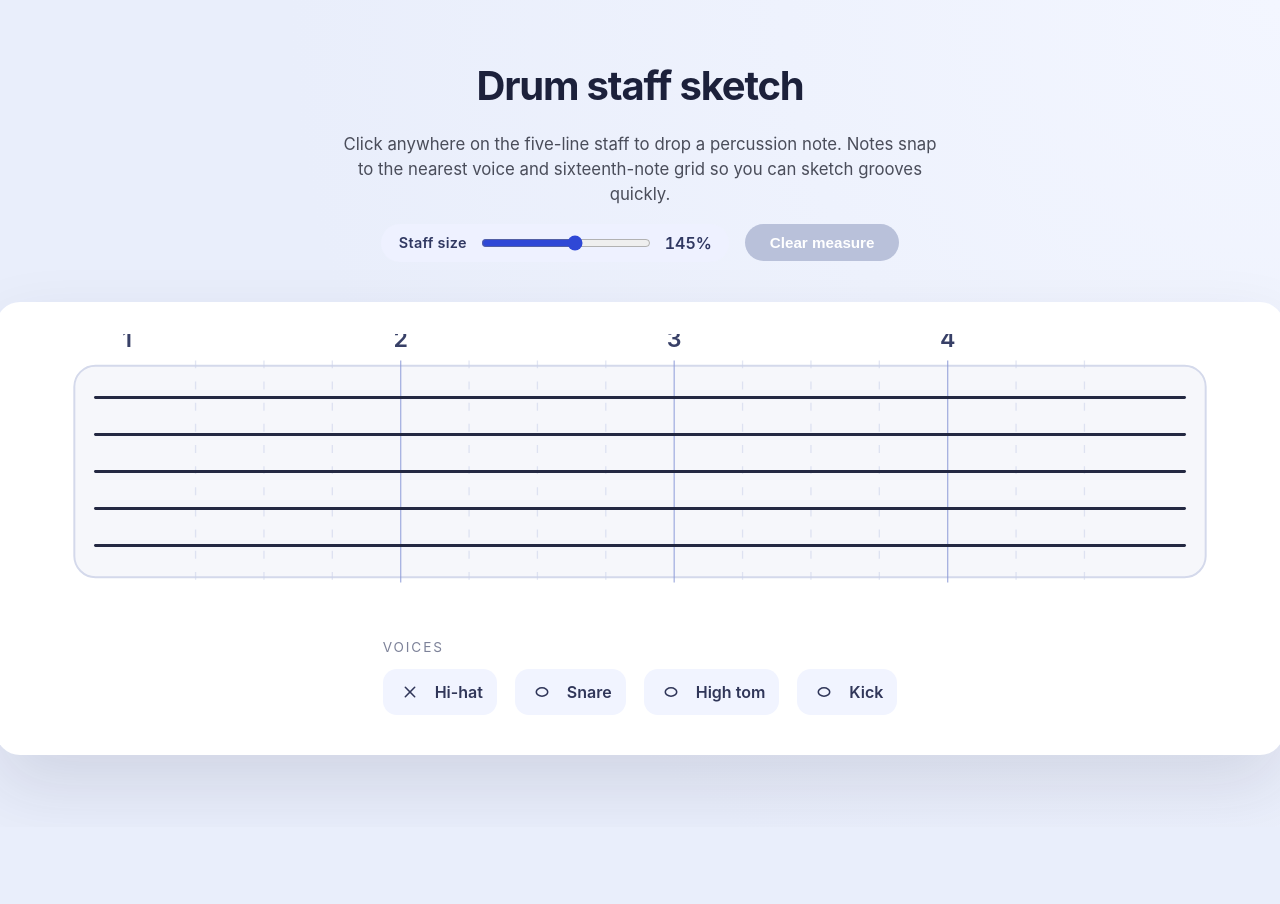
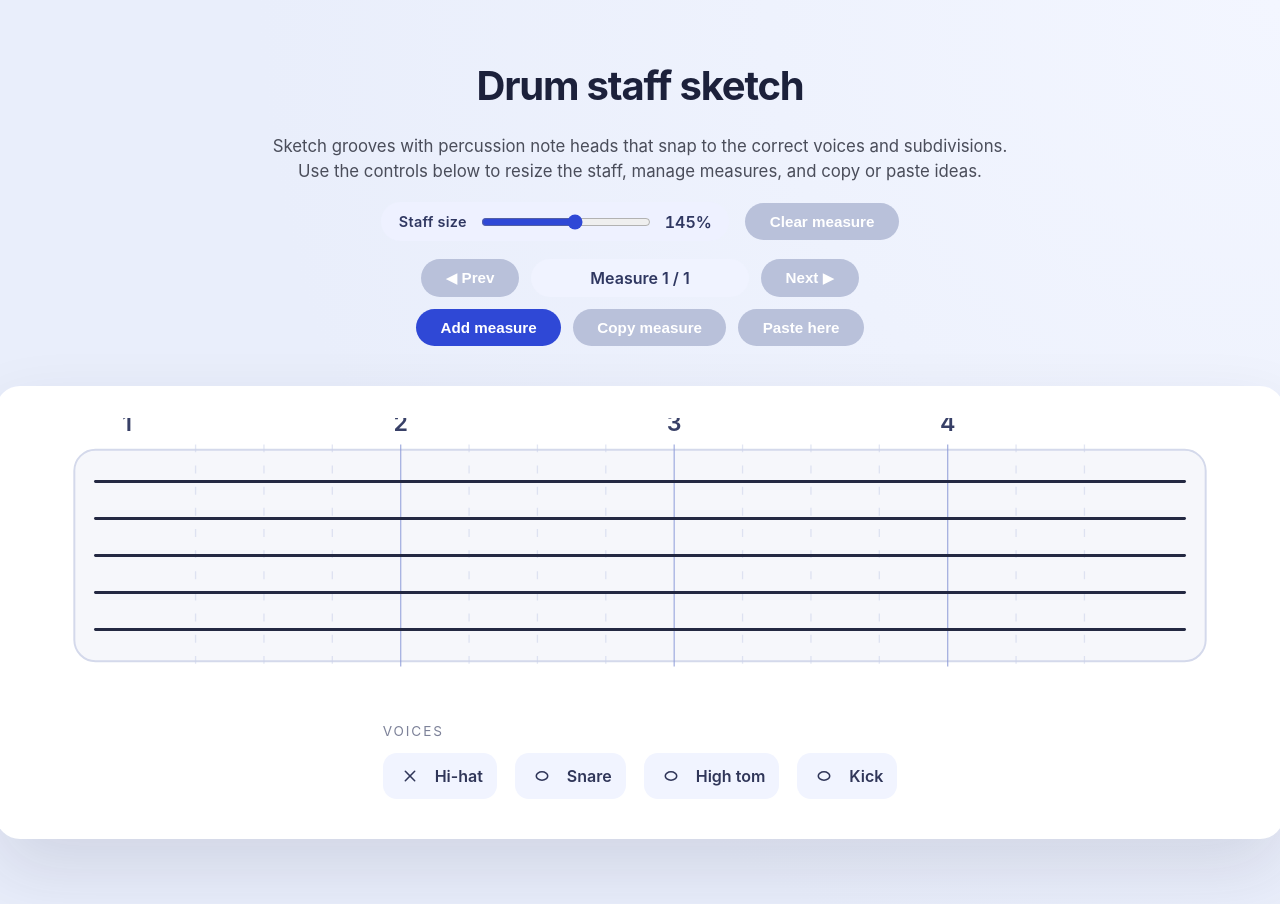
Before and after one commit to chosundeveloper/drumsheet, a React (Vite) app: page / in a window 1280 px wide. Shown: the top 904 px of the page. Before the commit the page ends 827 px from the top, so only its background shows below. Built offline with nearby package versions, Linux system fonts and the light colour scheme.

Commit message:
Support multi-measure copy and paste

```diff
--- a/src/App.css
+++ b/src/App.css
@@ -9,11 +9,11 @@
 }
 
 .intro {
-  max-width: 600px;
+  max-width: 760px;
   text-align: center;
   display: flex;
   flex-direction: column;
-  gap: 16px;
+  gap: 18px;
 }
 
 .intro h1 {
@@ -36,7 +36,7 @@
   gap: 16px;
 }
 
-.controls button {
+.pill-button {
   border: none;
   padding: 0.65em 1.6em;
   font-size: 0.95rem;
@@ -48,13 +48,13 @@
   transition: transform 0.2s ease, box-shadow 0.2s ease, background 0.2s ease;
 }
 
-.controls button:hover:not(:disabled) {
+.pill-button:hover:not(:disabled) {
   transform: translateY(-1px);
   box-shadow: 0 10px 22px rgba(47, 72, 214, 0.25);
   background: #1f39c4;
 }
 
-.controls button:disabled {
+.pill-button:disabled {
   background: #b9c1da;
   cursor: default;
   box-shadow: none;
@@ -85,6 +85,31 @@
   min-width: 46px;
   text-align: right;
   font-variant-numeric: tabular-nums;
+}
+
+.measure-controls {
+  display: flex;
+  flex-direction: column;
+  gap: 12px;
+  align-items: center;
+}
+
+.measure-navigation,
+.measure-actions {
+  display: flex;
+  align-items: center;
+  flex-wrap: wrap;
+  justify-content: center;
+  gap: 12px;
+}
+
+.measure-indicator {
+  font-weight: 600;
+  color: #2f3761;
+  background: #f0f3ff;
+  border-radius: 999px;
+  padding: 0.45em 1.2em;
+  min-width: 180px;
 }
 
 .staff-card {
@@ -234,4 +259,8 @@
     width: 100%;
     max-width: 220px;
   }
+
+  .measure-indicator {
+    min-width: auto;
+  }
 }
--- a/src/App.tsx
+++ b/src/App.tsx
@@ -12,8 +12,15 @@ const NOTE_ROWS = [
 type NoteRow = (typeof NOTE_ROWS)[number]
 type NoteRowId = NoteRow['id']
 
-type PlacedNote = {
+type MeasureNote = {
   column: number
+  rowId: NoteRowId
+}
+
+type HoverSlot = {
+  measure: number
+  column: number
+  columnInMeasure: number
   rowId: NoteRowId
 }
 
@@ -27,6 +34,18 @@ const STAFF = {
   beats: 4,
 } as const
 
+const COLUMN_STEP =
+  (STAFF.width - STAFF.paddingX * 2) / (STAFF.subdivisions - 1)
+const topLineY = STAFF.paddingY
+const noteStep = STAFF.lineSpacing / 2
+const staffHeight =
+  STAFF.paddingY * 2 + STAFF.lineSpacing * (STAFF.lines - 1)
+
+const yForRow = (row: number) => topLineY + (row - 1) * noteStep
+const xForColumn = (column: number) => STAFF.paddingX + column * COLUMN_STEP
+
+const MAX_HOVER_DISTANCE = noteStep * 1.25
+
 const ZOOM = {
   min: 1,
   max: 1.8,
@@ -34,35 +53,23 @@ const ZOOM = {
   default: 1.45,
 } as const
 
-const topLineY = STAFF.paddingY
-const noteStep = STAFF.lineSpacing / 2
-const staffHeight =
-  STAFF.paddingY * 2 + STAFF.lineSpacing * (STAFF.lines - 1)
-const contentWidth = STAFF.width - STAFF.paddingX * 2
-const columnStep =
-  STAFF.subdivisions > 1 ? contentWidth / (STAFF.subdivisions - 1) : contentWidth
-
-const staffLines = Array.from(
-  { length: STAFF.lines },
-  (_, index) => topLineY + index * STAFF.lineSpacing,
-)
-
-const columns = Array.from({ length: STAFF.subdivisions }, (_, index) => index)
-
-const beatMarkers = Array.from({ length: STAFF.beats }, (_, index) => index)
-
-const yForRow = (row: number) => topLineY + (row - 1) * noteStep
-const xForColumn = (column: number) => STAFF.paddingX + column * columnStep
-
-const MAX_HOVER_DISTANCE = noteStep * 1.25
-
 function App() {
   const svgRef = useRef<SVGSVGElement | null>(null)
-  const [notes, setNotes] = useState<PlacedNote[]>([])
-  const [hoverSlot, setHoverSlot] = useState<PlacedNote | null>(null)
+  const [measures, setMeasures] = useState<MeasureNote[][]>([[]])
+  const [currentMeasure, setCurrentMeasure] = useState(0)
+  const [clipboard, setClipboard] = useState<MeasureNote[] | null>(null)
+  const [hoverSlot, setHoverSlot] = useState<HoverSlot | null>(null)
   const [zoom, setZoom] = useState<number>(ZOOM.default)
 
-  const scaledWidth = Math.round(STAFF.width * zoom)
+  const measureSize = STAFF.subdivisions
+  const totalMeasures = measures.length
+  const totalColumns = totalMeasures * measureSize
+  const staffWidth =
+    totalColumns > 1
+      ? STAFF.paddingX * 2 + COLUMN_STEP * (totalColumns - 1)
+      : STAFF.width
+
+  const scaledWidth = Math.round(staffWidth * zoom)
   const zoomLabel = `${Math.round(zoom * 100)}%`
 
   const rowsById = useMemo(() => {
@@ -71,17 +78,43 @@ function App() {
     return map
   }, [])
 
-  const sortedNotes = useMemo(
+  const renderNotes = useMemo(
     () =>
-      [...notes].sort((a, b) => {
+      measures.flatMap((measureNotes, measureIndex) =>
+        measureNotes.map((note) => ({
+          column: note.column + measureIndex * measureSize,
+          rowId: note.rowId,
+        })),
+      ),
+    [measures, measureSize],
+  )
+
+  const sortedNotes = useMemo(() => {
+    const notesCopy = [...renderNotes]
+    notesCopy.sort((a, b) => {
       if (a.column === b.column) {
-          return NOTE_ROWS.findIndex((row) => row.id === a.rowId) -
+        return (
+          NOTE_ROWS.findIndex((row) => row.id === a.rowId) -
           NOTE_ROWS.findIndex((row) => row.id === b.rowId)
+        )
       }
       return a.column - b.column
-      }),
-    [notes],
+    })
+    return notesCopy
+  }, [renderNotes])
+
+  const columns = useMemo(
+    () => Array.from({ length: totalColumns }, (_, index) => index),
+    [totalColumns],
   )
+
+  const beatMarkers = useMemo(
+    () => Array.from({ length: totalMeasures * STAFF.beats }, (_, index) => index),
+    [totalMeasures],
+  )
+
+  const currentMeasureNotes = measures[currentMeasure] ?? []
+  const hasClipboard = clipboard !== null && clipboard.length > 0
 
   const handlePointerMove = (event: React.MouseEvent<SVGSVGElement>) => {
     if (!svgRef.current) {
@@ -89,15 +122,15 @@ function App() {
     }
 
     const rect = svgRef.current.getBoundingClientRect()
-    const scaleX = STAFF.width / rect.width
+    const scaleX = staffWidth / rect.width
     const scaleY = staffHeight / rect.height
     const x = (event.clientX - rect.left) * scaleX
     const y = (event.clientY - rect.top) * scaleY
 
-    const rawColumn = (x - STAFF.paddingX) / columnStep
+    const rawColumn = (x - STAFF.paddingX) / COLUMN_STEP
     const column = Math.round(rawColumn)
 
-    if (column < 0 || column >= STAFF.subdivisions) {
+    if (column < 0 || column >= totalColumns) {
       setHoverSlot(null)
       return
     }
@@ -119,7 +152,10 @@ function App() {
       return
     }
 
-    setHoverSlot({ column, rowId: closestRow.id })
+    const measure = Math.floor(column / measureSize)
+    const columnInMeasure = column % measureSize
+
+    setHoverSlot({ measure, column, columnInMeasure, rowId: closestRow.id })
   }
 
   const handleMouseLeave = () => {
@@ -131,26 +167,76 @@ function App() {
       return
     }
 
-    setNotes((current) => {
-      const exists = current.some(
-        (note) => note.column === hoverSlot.column && note.rowId === hoverSlot.rowId,
+    setMeasures((current) => {
+      const next = current.map((notes) => [...notes])
+      const measureNotes = next[hoverSlot.measure] ?? []
+      const exists = measureNotes.some(
+        (note) => note.column === hoverSlot.columnInMeasure && note.rowId === hoverSlot.rowId,
       )
       if (exists) {
-        return current
+        return next
       }
-      return [...current, hoverSlot]
+      next[hoverSlot.measure] = [
+        ...measureNotes,
+        { column: hoverSlot.columnInMeasure, rowId: hoverSlot.rowId },
+      ]
+      return next
     })
   }
 
   const handleClear = () => {
-    setNotes([])
+    if (currentMeasureNotes.length === 0) {
+      return
+    }
+    setMeasures((current) =>
+      current.map((measureNotes, index) => (index === currentMeasure ? [] : measureNotes)),
+    )
+    setHoverSlot(null)
   }
 
   const handleZoomChange = (event: ChangeEvent<HTMLInputElement>) => {
     setZoom(Number(event.target.value))
   }
 
-  const renderNote = (note: PlacedNote, key: string, isPreview = false) => {
+  const handlePrevMeasure = () => {
+    setCurrentMeasure((index) => Math.max(0, index - 1))
+    setHoverSlot(null)
+  }
+
+  const handleNextMeasure = () => {
+    setCurrentMeasure((index) => Math.min(totalMeasures - 1, index + 1))
+    setHoverSlot(null)
+  }
+
+  const handleAddMeasure = () => {
+    setMeasures((current) => {
+      const next = [...current, []]
+      setCurrentMeasure(next.length - 1)
+      return next
+    })
+    setHoverSlot(null)
+  }
+
+  const handleCopyMeasure = () => {
+    const measureNotes = measures[currentMeasure] ?? []
+    setClipboard(measureNotes.map((note) => ({ ...note })))
+  }
+
+  const handlePasteMeasure = () => {
+    if (!clipboard) {
+      return
+    }
+    setMeasures((current) =>
+      current.map((measureNotes, index) =>
+        index === currentMeasure
+          ? clipboard.map((note) => ({ ...note }))
+          : measureNotes,
+      ),
+    )
+    setHoverSlot(null)
+  }
+
+  const renderNote = (note: { column: number; rowId: NoteRowId }, key: string, isPreview = false) => {
     const row = rowsById.get(note.rowId)
     if (!row) {
       return null
@@ -200,8 +286,9 @@ function App() {
       <div className="intro">
         <h1>Drum staff sketch</h1>
         <p>
-          Click anywhere on the five-line staff to drop a percussion note. Notes snap to the
-          nearest voice and sixteenth-note grid so you can sketch grooves quickly.
+          Sketch grooves with percussion note heads that snap to the correct voices and
+          subdivisions. Use the controls below to resize the staff, manage measures, and copy or
+          paste ideas.
         </p>
         <div className="controls">
           <label className="zoom-control">
@@ -217,9 +304,59 @@ function App() {
             />
             <span className="zoom-control-value">{zoomLabel}</span>
           </label>
-          <button type="button" onClick={handleClear} disabled={notes.length === 0}>
+          <button
+            type="button"
+            className="pill-button"
+            onClick={handleClear}
+            disabled={currentMeasureNotes.length === 0}
+          >
             Clear measure
           </button>
+        </div>
+
+        <div className="measure-controls">
+          <div className="measure-navigation">
+            <button
+              type="button"
+              className="pill-button"
+              onClick={handlePrevMeasure}
+              disabled={currentMeasure === 0}
+            >
+              ◀ Prev
+            </button>
+            <span className="measure-indicator">
+              Measure {currentMeasure + 1} / {totalMeasures}
+            </span>
+            <button
+              type="button"
+              className="pill-button"
+              onClick={handleNextMeasure}
+              disabled={currentMeasure === totalMeasures - 1}
+            >
+              Next ▶
+            </button>
+          </div>
+          <div className="measure-actions">
+            <button type="button" className="pill-button" onClick={handleAddMeasure}>
+              Add measure
+            </button>
+            <button
+              type="button"
+              className="pill-button"
+              onClick={handleCopyMeasure}
+              disabled={currentMeasureNotes.length === 0}
+            >
+              Copy measure
+            </button>
+            <button
+              type="button"
+              className="pill-button"
+              onClick={handlePasteMeasure}
+              disabled={!hasClipboard}
+            >
+              Paste here
+            </button>
+          </div>
         </div>
       </div>
 
@@ -227,7 +364,7 @@ function App() {
         <svg
           ref={svgRef}
           className="staff"
-          viewBox={`0 0 ${STAFF.width} ${staffHeight}`}
+          viewBox={`0 0 ${staffWidth} ${staffHeight}`}
           onMouseMove={handlePointerMove}
           onMouseLeave={handleMouseLeave}
           onClick={handleClick}
@@ -236,19 +373,18 @@ function App() {
           <rect
             x={32}
             y={24}
-            width={STAFF.width - 64}
+            width={staffWidth - 64}
             height={staffHeight - 48}
             className="staff-surface"
             rx={16}
           />
 
           {columns.map((column) => {
+            if (column === 0 || column === totalColumns - 1) {
+              return null
+            }
             const x = xForColumn(column)
             const isBeatMarker = column % (STAFF.subdivisions / STAFF.beats) === 0
-            if (column === 0 || column === STAFF.subdivisions - 1) {
-              return null
-            }
-
             return (
               <line
                 key={`col-${column}`}
@@ -261,23 +397,26 @@ function App() {
             )
           })}
 
-          {staffLines.map((y, index) => (
+          {Array.from({ length: STAFF.lines }, (_, index) => topLineY + index * STAFF.lineSpacing).map(
+            (y, index) => (
               <line
                 key={`line-${index}`}
                 x1={STAFF.paddingX - 24}
                 y1={y}
-              x2={STAFF.width - STAFF.paddingX + 24}
+                x2={staffWidth - STAFF.paddingX + 24}
                 y2={y}
                 className="staff-line"
               />
-          ))}
+            ),
+          )}
 
           {beatMarkers.map((beat) => {
             const column = beat * (STAFF.subdivisions / STAFF.beats)
             const x = xForColumn(column)
+            const beatNumber = (beat % STAFF.beats) + 1
             return (
               <text key={`beat-${beat}`} x={x} y={topLineY - noteStep * 2.7} className="beat-label">
-                {beat + 1}
+                {beatNumber}
               </text>
             )
           })}
```
Lines whose indentation alone changed are shown as unchanged.
